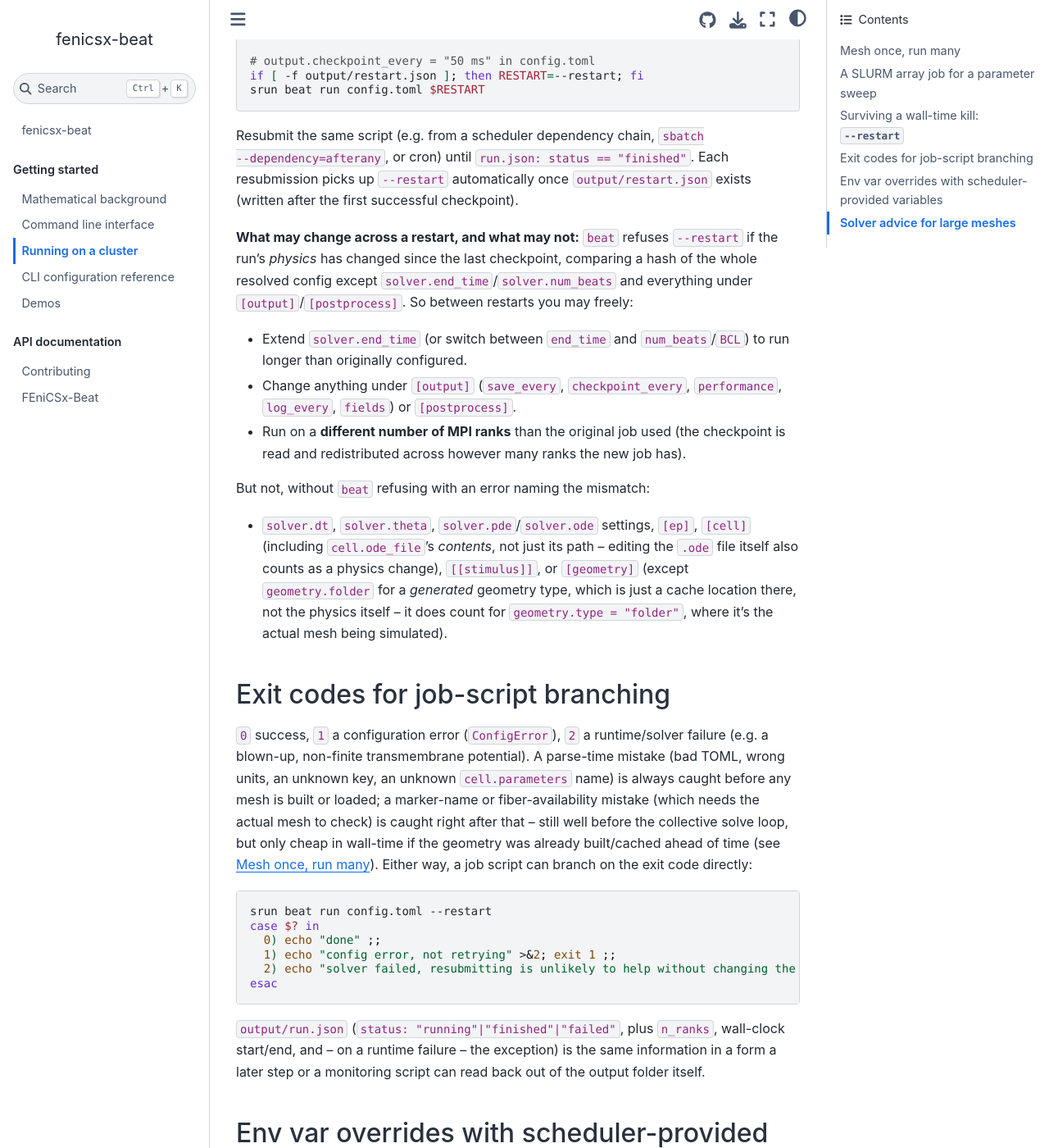
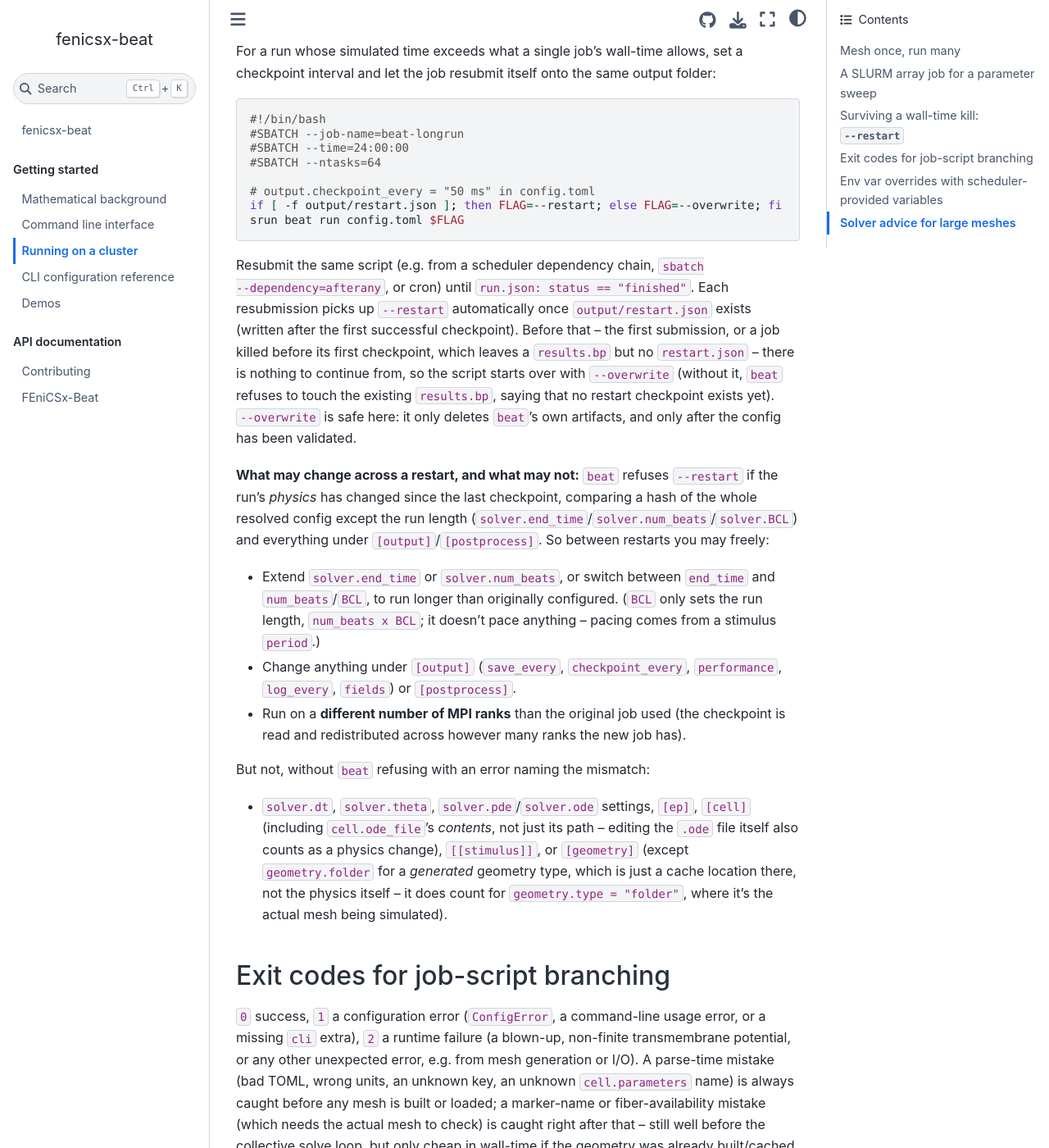
Before and after one commit to finsberg/fenicsx-beat, a Jupyter Book: the page built from docs/cli_cluster.md, in a window 1280 px wide and 1400 px high, scrolled down 1640 px. Shown: the whole window at 82% size. Built offline with Jupyter Book 1.0.4 settings and Sphinx 7.4.7 and the Sphinx Book theme 1.1.4, drawn with Linux system fonts in a browser that asks for light colours; pages that are not in the unit, such as notebooks, are missing from menus; some of the changed text lies outside the part shown.

Commit message:
Docs: hash-keyed geometry cache, exit codes, validate-before-overwrite, restart recipe
Co-Authored-By: Claude Opus 5.5 (1M context) <noreply@anthropic.com>

````diff
--- a/.cspell_dict.txt
+++ b/.cspell_dict.txt
@@ -216,6 +216,7 @@ Stefano
 stim
 Strang
 stringifying
+subfolders
 subparser
 subplus
 Sundnes
--- a/docs/cli_cluster.md
+++ b/docs/cli_cluster.md
@@ -19,9 +19,15 @@ beat geometry config.toml          # build/cache the mesh once
 ```
 
 `beat geometry` is exactly the same step `beat run` would do lazily on first use, cached in
-`geometry.folder` and keyed by a hash of the `[geometry]` section -- so running it up front is
-purely an optimization, not a separate code path; every array-job task's own `beat run` reuses the
-cache rather than rebuilding it. It's also the cheapest way to surface a marker-name typo
+`geometry.folder/<hash>/`, a subfolder keyed by a hash of the `[geometry]` section -- so running it
+up front is purely an optimization, not a separate code path; every array-job task's own `beat run`
+reuses the cache rather than rebuilding it. A sweep over a *geometry* parameter (e.g.
+`--set geometry.dx=...` per task) is safe too: each distinct geometry gets its own subfolder, so
+tasks never overwrite or delete each other's mesh. Tasks that need the same, not yet cached mesh
+may each generate it, but every job generates into a private temporary folder that is atomically
+renamed into place; whichever finishes first wins, and the others reuse its mesh and discard their
+own copy. Warming the cache with `beat geometry` first (once per distinct geometry) avoids that
+duplicated work. It's also the cheapest way to surface a marker-name typo
 (`[[stimulus]]`, `cell.layers`) or a missing fiber field (`fibers = "from_geometry"`) ahead of the
 timed sweep: those checks need the actual mesh, so they only run once `beat run` has built or
 loaded the geometry (see [Exit codes](cli.md#exit-codes)) -- with the mesh already cached, that
@@ -66,21 +72,27 @@ interval and let the job resubmit itself onto the same output folder:
 #SBATCH --ntasks=64
 
 # output.checkpoint_every = "50 ms" in config.toml
-if [ -f output/restart.json ]; then RESTART=--restart; fi
-srun beat run config.toml $RESTART
+if [ -f output/restart.json ]; then FLAG=--restart; else FLAG=--overwrite; fi
+srun beat run config.toml $FLAG
 ```
 
 Resubmit the same script (e.g. from a scheduler dependency chain, `sbatch --dependency=afterany`,
 or cron) until `run.json: status == "finished"`. Each resubmission picks up `--restart`
 automatically once `output/restart.json` exists (written after the first successful checkpoint).
+Before that -- the first submission, or a job killed before its first checkpoint, which leaves a
+`results.bp` but no `restart.json` -- there is nothing to continue from, so the script starts over
+with `--overwrite` (without it, `beat` refuses to touch the existing `results.bp`, saying that no
+restart checkpoint exists yet). `--overwrite` is safe here: it only deletes `beat`'s own
+artifacts, and only after the config has been validated.
 
 **What may change across a restart, and what may not:** `beat` refuses `--restart` if the run's
 *physics* has changed since the last checkpoint, comparing a hash of the whole resolved config
-except `solver.end_time`/`solver.num_beats` and everything under `[output]`/`[postprocess]`. So
-between restarts you may freely:
+except the run length (`solver.end_time`/`solver.num_beats`/`solver.BCL`) and everything under
+`[output]`/`[postprocess]`. So between restarts you may freely:
 
-- Extend `solver.end_time` (or switch between `end_time` and `num_beats`/`BCL`) to run longer than
-  originally configured.
+- Extend `solver.end_time` or `solver.num_beats`, or switch between `end_time` and
+  `num_beats`/`BCL`, to run longer than originally configured. (`BCL` only sets the run length,
+  `num_beats x BCL`; it doesn't pace anything -- pacing comes from a stimulus `period`.)
 - Change anything under `[output]` (`save_every`, `checkpoint_every`, `performance`, `log_every`,
   `fields`) or `[postprocess]`.
 - Run on a **different number of MPI ranks** than the original job used (the checkpoint is read
@@ -96,8 +108,9 @@ But not, without `beat` refusing with an error naming the mismatch:
 
 ## Exit codes for job-script branching
 
-`0` success, `1` a configuration error (`ConfigError`), `2` a runtime/solver failure (e.g. a
-blown-up, non-finite transmembrane potential). A parse-time mistake (bad TOML, wrong units, an
+`0` success, `1` a configuration error (`ConfigError`, a command-line usage error, or a missing
+`cli` extra), `2` a runtime failure (a blown-up, non-finite transmembrane potential, or any other
+unexpected error, e.g. from mesh generation or I/O). A parse-time mistake (bad TOML, wrong units, an
 unknown key, an unknown `cell.parameters` name) is always caught before any mesh is built or
 loaded; a marker-name or fiber-availability mistake (which needs the actual mesh to check) is
 caught right after that -- still well before the collective solve loop, but only cheap in wall-time
@@ -105,17 +118,19 @@ if the geometry was already built/cached ahead of time (see [Mesh once, run
 many](#mesh-once-run-many)). Either way, a job script can branch on the exit code directly:
 
 ```bash
-srun beat run config.toml --restart
+srun beat run config.toml $FLAG
 case $? in
   0) echo "done" ;;
-  1) echo "config error, not retrying" >&2; exit 1 ;;
-  2) echo "solver failed, resubmitting is unlikely to help without changing the config" >&2; exit 1 ;;
+  1) echo "config or usage error, not retrying" >&2; exit 1 ;;
+  2) echo "runtime failure (solver, I/O, mesh generation): check output/run.json and the log" >&2; exit 1 ;;
 esac
 ```
 
 `output/run.json` (`status: "running"|"finished"|"failed"`, plus `n_ranks`, wall-clock start/end,
-and -- on a runtime failure -- the exception) is the same information in a form a later step or a
-monitoring script can read back out of the output folder itself.
+and -- on a failure -- the error) is the same information in a form a later step or a monitoring
+script can read back out of the output folder itself. It is only written once the run has started:
+a failure while setting up the simulation (config, cell model, mesh, markers) leaves the output
+folder untouched, so check the exit code and the job's own log for those.
 
 ## Env var overrides with scheduler-provided variables
 
````
Also changed, not shown: docs/cli.md (+61 -28 lines).
